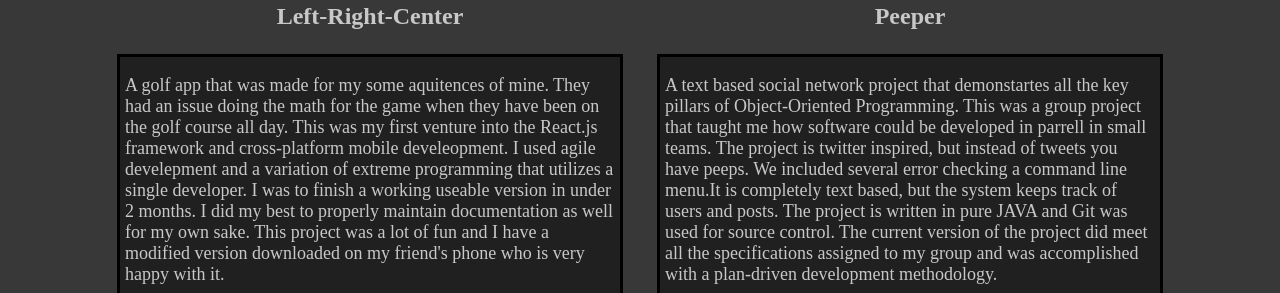
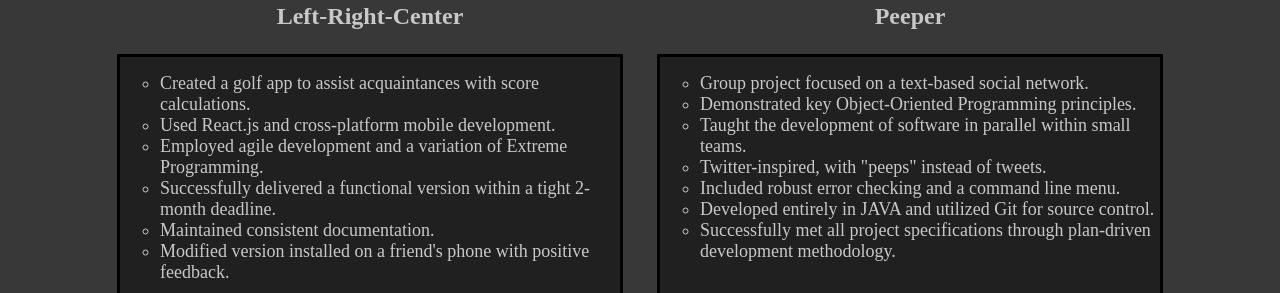
Before and after one commit to SimonSwopes/simonswopes.github.io, a plain HTML site: page index.html in a window 1280 px wide. Shown: the part 654-947 px from the top of the page. Drawn offline with Linux system fonts and the light colour scheme.

Commit message:
Proj description bullet points

```diff
--- a/index.html
+++ b/index.html
@@ -37,30 +37,30 @@
                 <div class="leftBox">
                     <h3>Left-Right-Center</h3>
                     <div class="projTextBox">
-                        <p>A golf app that was made for my some aquitences of mine.
-                            They had an issue doing the math for the game when they
-                            have been on the golf course all day. This was my first venture
-                            into the React.js framework and cross-platform mobile develeopment.
-                            I used agile develepment and a variation of extreme programming that
-                            utilizes a single developer. I was to finish a working useable version
-                            in under 2 months. I did my best to properly maintain documentation as well
-                            for my own sake. This project was a lot of fun and I have a modified version
-                            downloaded on my friend's phone who is very happy with it.
-                        </p>
+                        <ul>
+                            <li>Created a golf app to assist acquaintances with score calculations.</li>
+                            <li>Used React.js and cross-platform mobile development.</li>
+                            <li>Employed agile development and a variation of Extreme Programming.</li>
+                            <li>Successfully delivered a functional version within a tight 2-month deadline.</li>
+                            <li>Maintained consistent documentation.</li>
+                            <li>Modified version installed on a friend's phone with positive feedback.</li>
+                        </ul>
                         <a href="https://github.com/SpicyCircuit/Left-Right-Center">Left-Right-Center GitHub</a>
                     </div>
                 </div>
                 <div class="rightBox">
                     <h3>Peeper</h3>
                     <div class="projTextBox">
-                        <p>A text based social network project that demonstartes all the key pillars of Object-Oriented
-                            Programming. This was a group project that taught me how software could
-                            be developed in parrell in small teams. The project is twitter inspired, but instead of tweets you
-                            have peeps. We included several error checking a command line menu.It is completely text based,
-                            but the system keeps track of users and posts. The project is written in pure JAVA and Git was used
-                            for source control. The current version of the project did meet all the specifications assigned to my group
-                            and was accomplished with a plan-driven development methodology.
-                        </p>
+                        <ul>
+                            <li>Group project focused on a text-based social network.</li>
+                            <li>Demonstrated key Object-Oriented Programming principles.</li>
+                            <li>Taught the development of software in parallel within small teams.</li>
+                            <li>Twitter-inspired, with "peeps" instead of tweets.</li>
+                            <li>Included robust error checking and a command line menu.</li>
+                            <li>Developed entirely in JAVA and utilized Git for source control.</li>
+                            <li>Successfully met all project specifications through plan-driven development methodology.</li>
+                        </ul>
+                        <br>
                         <a href="https://github.com/SpicyCircuit/Peeper">Peeper</a>
                     </div>
                 </div>
@@ -68,7 +68,7 @@
         </div>
         <div class="projectsContainer">
             <h2>Learn More</h2>
-            <h3>This website was made as a portfolio project in 6 hours.</h3>
+            <h3>This website is a work and progress more updates coming soon.</h3>
             <div class="projSpecificsCont">
                 <div class="leftBox">
                     <a href="https://www.linkedin.com/in/simon-swopes/">
--- a/styles/stylesheet.css
+++ b/styles/stylesheet.css
@@ -94,6 +94,14 @@
     color: rgb(78, 229, 240)
 }
 
+ul {
+    list-style-type: circle;
+}
+
+li {
+    font-size:18
+}
+
 body {
     background-color: rgb(56,56,56);
 }
```
